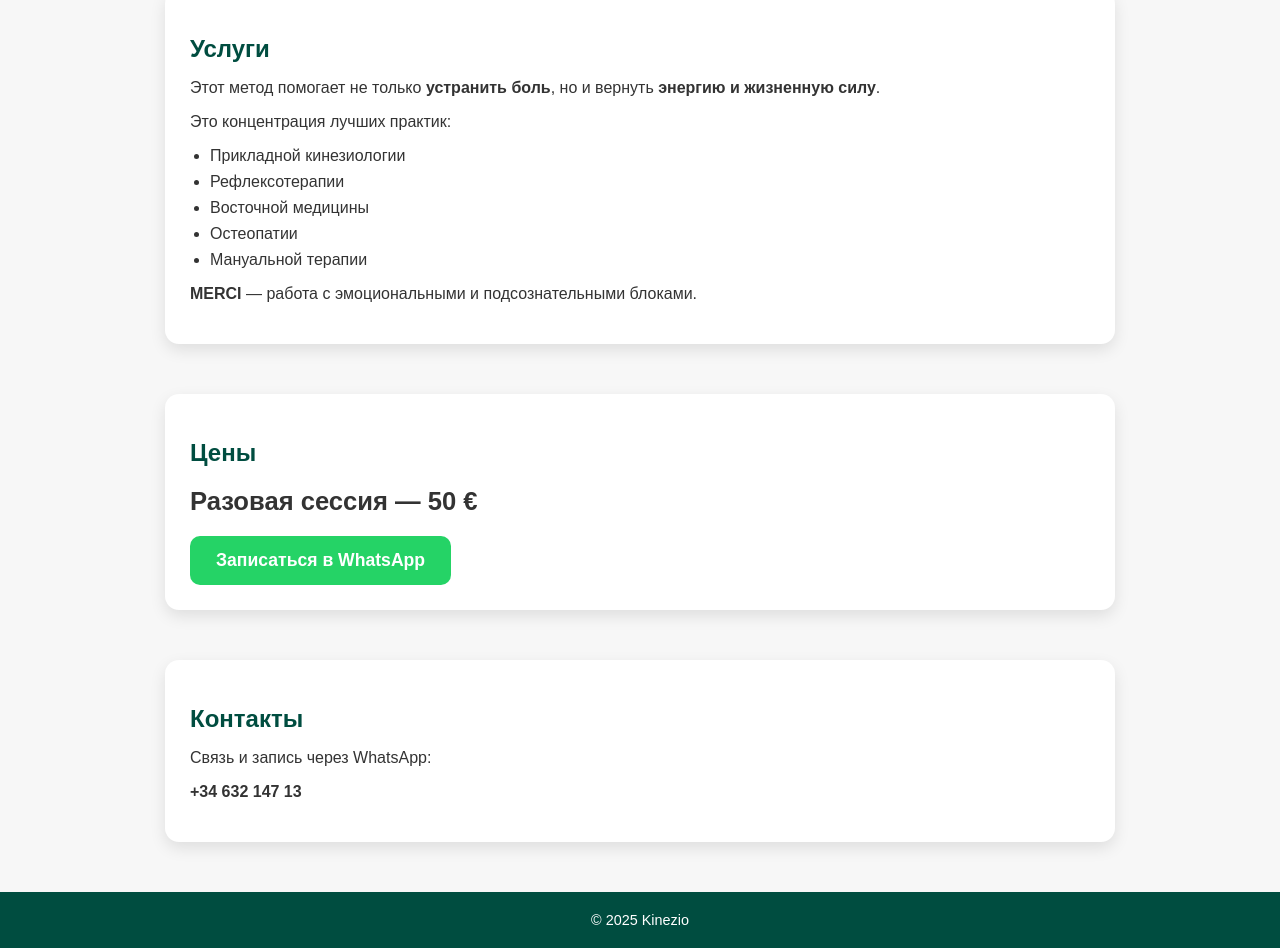
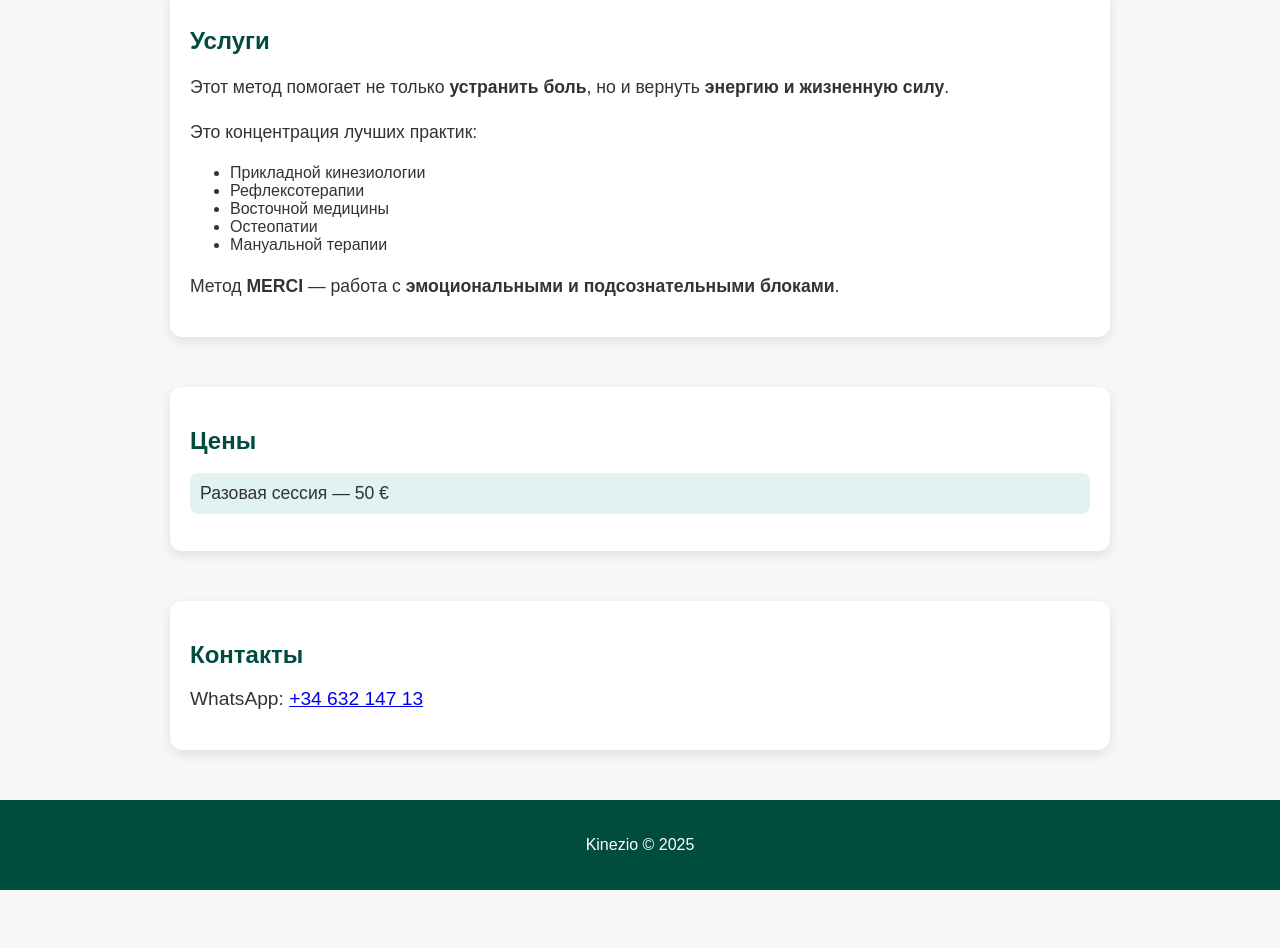
Before and after one commit to larovnsp-sketch/MERCi, a plain HTML site: page index.html in a window 1280 px wide. Shown: the part 201-1149 px from the top of the page. After the commit the page ends 1091 px from the top, so only its background shows below. Drawn offline with Linux system fonts and the light colour scheme.

Commit message:
Update index.html

```diff
--- a/index.html
+++ b/index.html
@@ -4,12 +4,11 @@
   <meta charset="UTF-8">
   <meta name="viewport" content="width=device-width, initial-scale=1.0">
   <title>Kinezio – услуги кинезиолога</title>
-
   <style>
     body {
       margin: 0;
       font-family: Arial, sans-serif;
-      background-color: #f7f7f7;
+      background-color: #f7f7f7; /* светлее фон */
       color: #333;
     }
 
@@ -21,11 +20,11 @@
     }
 
     header h1 {
-      font-size: 2.6rem;
-      font-weight: 700;
+      font-size: 2.5rem;
+      font-weight: bold;
+      margin: 0;
       letter-spacing: 2px;
-      margin: 0;
-      transform: scaleY(0.8); /* буквы ниже на 20% */
+      transform: scaleY(0.8); /* уменьшение высоты букв на 20% */
     }
 
     nav {
@@ -37,49 +36,47 @@
       margin: 0 15px;
       text-decoration: none;
       font-weight: bold;
+      transition: color 0.3s;
+    }
+
+    nav a:hover {
+      color: #ffd54f;
     }
 
     section {
       max-width: 900px;
       margin: 50px auto;
-      padding: 25px;
+      padding: 20px;
       background: white;
-      border-radius: 14px;
-      box-shadow: 0 6px 16px rgba(0,0,0,0.1);
+      border-radius: 12px;
+      box-shadow: 0 4px 12px rgba(0,0,0,0.1);
     }
 
-    h2 {
+    section h2 {
       color: #004d40;
       margin-bottom: 15px;
     }
 
-    ul {
-      padding-left: 20px;
+    .services p {
+      line-height: 1.6;
+      font-size: 1.1rem;
     }
 
-    ul li {
-      margin: 8px 0;
+    .prices ul {
+      list-style: none;
+      padding: 0;
+      font-size: 1.1rem;
     }
 
-    .price {
-      font-size: 1.6rem;
-      font-weight: bold;
-      margin: 20px 0;
+    .prices li {
+      margin: 10px 0;
+      padding: 10px;
+      background: #e0f2f1;
+      border-radius: 8px;
     }
 
-    .whatsapp-btn {
-      display: inline-block;
-      padding: 14px 26px;
-      background-color: #25D366;
-      color: white;
-      text-decoration: none;
-      border-radius: 10px;
-      font-size: 1.1rem;
-      font-weight: bold;
-    }
-
-    .whatsapp-btn:hover {
-      background-color: #1ebd5a;
+    .contact p {
+      font-size: 1.2rem;
     }
 
     footer {
@@ -88,11 +85,9 @@
       background-color: #004d40;
       color: white;
       margin-top: 40px;
-      font-size: 0.9rem;
     }
   </style>
 </head>
-
 <body>
 
   <header>
@@ -100,20 +95,17 @@
     <nav>
       <a href="#services">Услуги</a>
       <a href="#prices">Цены</a>
-    <a href="#contacts">Контакты</a>
+      <a href="#contact">Контакты</a>
     </nav>
   </header>
 
-<section id="services">
+  <section id="services" class="services">
     <h2>Услуги</h2>
-
     <p>
-    Этот метод помогает не только <strong>устранить боль</strong>,
-    но и вернуть <strong>энергию и жизненную силу</strong>.
+      Этот метод помогает не только <b>устранить боль</b>, но и вернуть
+      <b>энергию и жизненную силу</b>.
     </p>
-
     <p>Это концентрация лучших практик:</p>
-
     <ul>
       <li>Прикладной кинезиологии</li>
       <li>Рефлексотерапии</li>
@@ -121,32 +113,25 @@
       <li>Остеопатии</li>
       <li>Мануальной терапии</li>
     </ul>
-
     <p>
-    <strong>MERCI</strong> — работа с эмоциональными и подсознательными блоками.
+      Метод <b>MERCI</b> — работа с <b>эмоциональными и подсознательными блоками</b>.
     </p>
   </section>
 
-<section id="prices">
+  <section id="prices" class="prices">
     <h2>Цены</h2>
-
-  <div class="price">
-    Разовая сессия — 50 €
-  </div>
-
-  <a class="whatsapp-btn" href="https://wa.me/3463214713" target="_blank">
-    Записаться в WhatsApp
-  </a>
+    <ul>
+      <li>Разовая сессия — 50 €</li>
+    </ul>
   </section>
 
-<section id="contacts">
+  <section id="contact" class="contact">
     <h2>Контакты</h2>
-  <p>Связь и запись через WhatsApp:</p>
-  <p><strong>+34 632 147 13</strong></p>
+    <p>WhatsApp: <a href="https://wa.me/3463214713" target="_blank">+34 632 147 13</a></p>
   </section>
 
   <footer>
-  © 2025 Kinezio
+    <p>Kinezio © 2025</p>
   </footer>
 
 </body>
```
Lines whose indentation alone changed are shown as unchanged.
